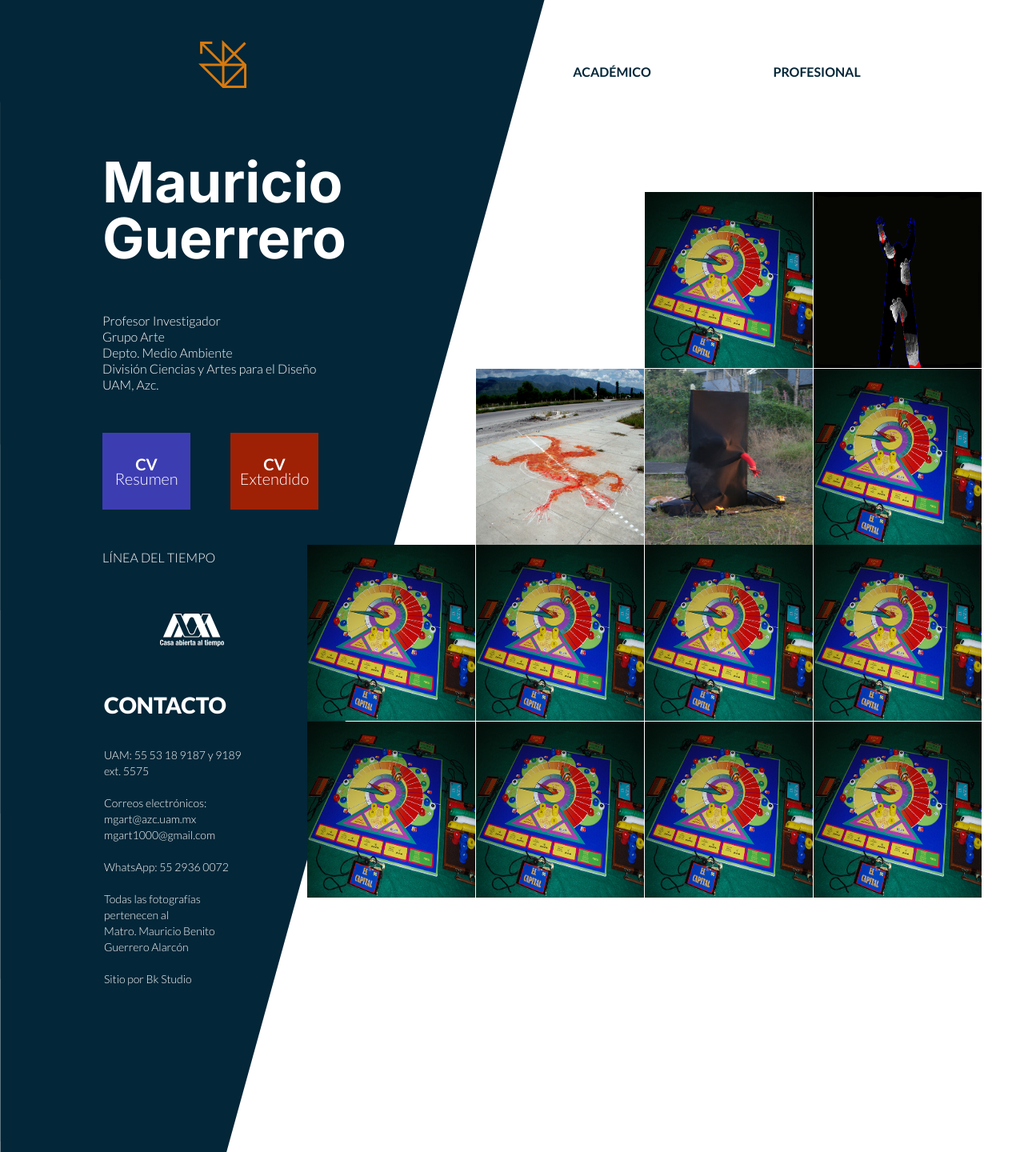
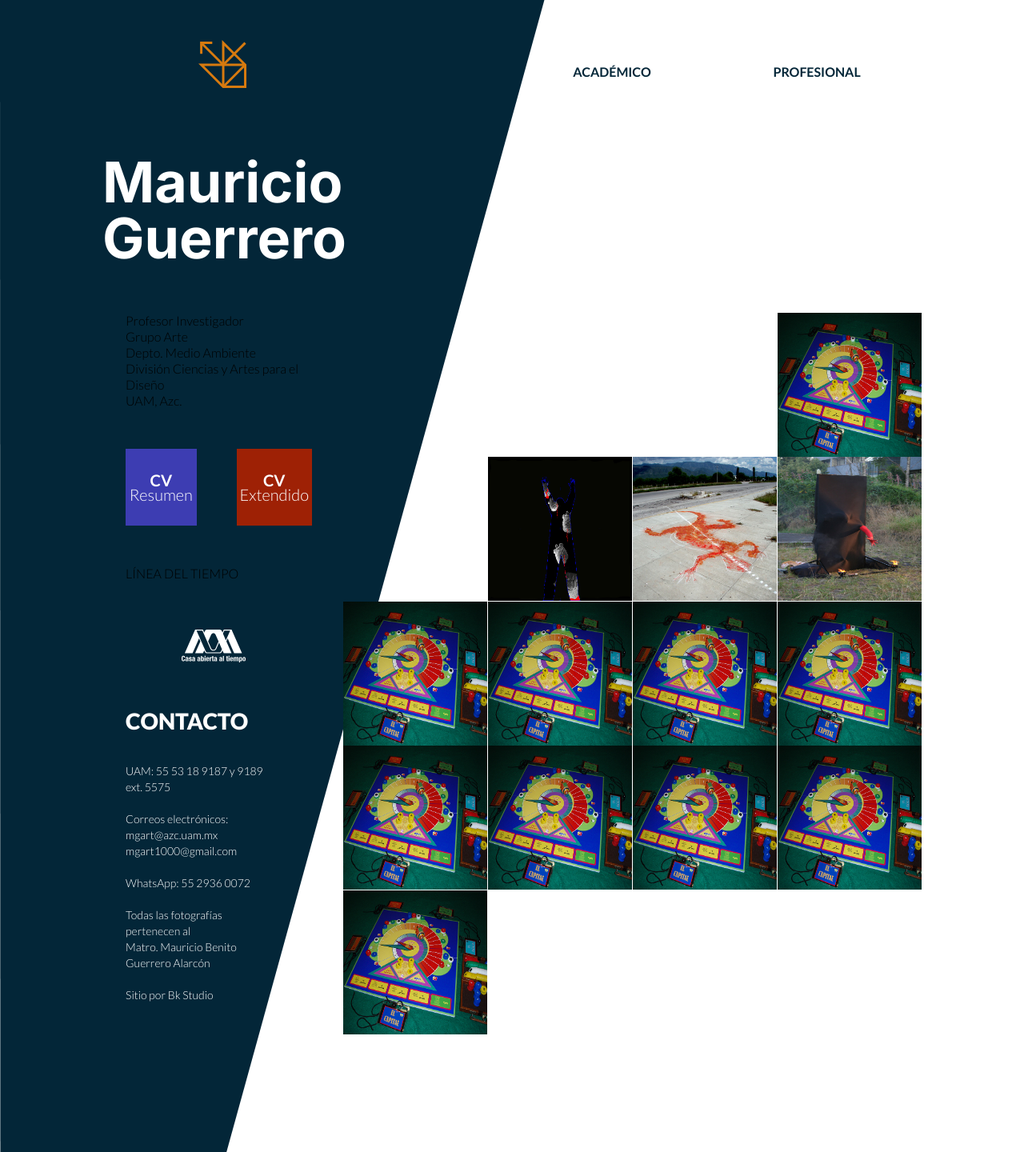
Before and after one commit to RavenAoiffe/MBGA, a PHP site: page / in a window 1280 px wide. Shown: the whole page at 80% size. Run offline with PHP 8.4, Linux system fonts and the light colour scheme.

Commit message:
Se esta corrigiendo

```diff
--- a/build/css/app.css
+++ b/build/css/app.css
@@ -5,6 +5,14 @@
 /****layout******/
 .size-14 {
   font-size: 14px; }
+
+@media (min-width: 0) {
+  .display-tablet {
+    display: none; } }
+
+@media (min-width: 768px) {
+  .display-tablet {
+    display: block; } }
 
 html {
   font-size: 62.5%;
@@ -39,11 +47,8 @@ picture {
 
 @media (min-width: 0) {
   .columnas {
-    display: block;
-    grid-template-columns: repeat(1, 1fr);
-    grid-gap: 10px;
-    grid-row-gap: 10px;
-    padding: 0; }
+    display: flex;
+    flex-direction: column; }
   nav .logo-nombre {
     display: flex; }
     nav .logo-nombre h2 {
@@ -80,37 +85,26 @@ picture {
     gap: 1.5rem;
     flex-direction: row; }
     .logo-nombre img {
-      width: 6rem; }
-  .footer {
-    background-color: #032638;
-    width: 100%;
-    padding: 4rem 9rem; }
-    .footer p, .footer a {
-      color: #ffffff !important; } }
+      width: 6rem; } }
 
 @media (min-width: 480px) {
-  .footer {
-    padding: 4rem; }
   .textos-interiores p, .textos-interiores a {
     color: #ffffff;
     line-height: 2rem; } }
 
 @media (min-width: 768px) {
+  .columnas {
+    flex-direction: row; }
   h2 {
     color: #ffffff; }
   .columnas {
-    display: block;
+    display: grid;
     grid-template-columns: repeat(2, 1fr);
     grid-gap: 10px;
     grid-row-gap: 10px;
     padding: 0; } }
 
 @media (min-width: 1100px) {
-  .footer {
-    width: 100%;
-    padding: 4rem 9rem; }
-    .footer p, .footer a {
-      color: #ffffff !important; }
   .menu-movil {
     display: none; }
   .enlaces {
@@ -127,10 +121,6 @@ picture {
   .enlaces {
     display: flex;
     max-height: 10rem; } }
-
-@media (min-width: 1100px) {
-  .footer {
-    background-color: transparent; } }
 
 .textos-interiores h3 {
   color: #ffffff;
@@ -163,7 +153,9 @@ picture {
 .textos-interiores img {
   max-width: 12rem; }
 
+@media (min-width: 920px) {
   .diagonal {
+    visibility: 1;
     position: absolute;
     top: 0;
     left: 0;
@@ -172,68 +164,37 @@ picture {
     height: 180%;
     background-image: url("../img/diagonal.svg");
     background-size: cover;
-  width: 100%; }
+    width: 100%; } }
 
 @media (min-width: 1200px) {
   .textos-interiores img {
     margin-left: 5rem;
     padding: 2rem; } }
 
-@media (max-width: 768px) and (max-width: 1200px) {
+@media (min-width: 768px) {
   .textos-interiores p, .textos-interiores a {
     color: #ffffff;
     line-height: 2rem; } }
 
-@media (min-width: 320px) and (max-width: 768px) {
+@media (min-width: 0) {
   .textos-interiores p, .textos-interiores a {
     color: #000000; }
   .diagonal {
-    display: none; } }
+    visibility: 0; } }
 
-@media (max-width: 768px) and (max-width: 1200px) {
+@media (min-width: 0) {
   .grid ul {
     display: inline-grid;
     grid-template-columns: repeat(2, 1fr);
     grid-gap: 1px;
     grid-row-gap: 0.5px;
-    padding: 0; } }
-
-@media (min-width: 768px) and (max-width: 1200px) {
-  .grid ul {
-    display: inline-grid;
-    grid-template-columns: repeat(3, 1fr);
-    grid-gap: 1px;
-    grid-row-gap: 0.5px;
-    padding: 0; } }
-
-@media (min-width: 1200px) {
-  .grid ul {
-    margin-top: 4rem;
-    display: inline-grid;
-    grid-template-columns: repeat(4, 1fr);
-    grid-gap: 1px;
-    grid-row-gap: 0.5px;
-    padding: 0; } }
-
-.grid ul {
+    padding: 0;
+    margin: 0;
     list-style: none; }
     .grid ul li {
       position: relative; }
-    @media (min-width: 1200px) {
-      .grid ul li img {
-        width: 21rem;
-        height: 22rem; } }
       .grid ul li:hover .overlay {
         display: block; }
-
-@media (min-width: 1200px) {
-  .grid {
-    list-style: none;
-    position: absolute;
-    top: 25%;
-    right: 10%;
-    max-width: 768px; } }
-
   .overlay {
     display: none; }
     .overlay p {
@@ -242,7 +203,6 @@ picture {
       position: absolute;
       transform: translate(-50%, -50%);
       font-weight: 600; }
-
   .overlayMorado {
     background-color: #a38cb5;
     color: #ffffff;
@@ -250,7 +210,6 @@ picture {
     top: 0;
     width: 100%;
     height: 100%; }
-
   .overlayAzulRey {
     background-color: #030845;
     color: #ffffff;
@@ -258,11 +217,60 @@ picture {
     top: 0;
     width: 100%;
     height: 100%; }
-
   .overlayNaranja {
     background-color: #c55428;
     color: #ffffff;
     position: absolute;
     top: 0;
     width: 100%;
-  height: 100%; }
+    height: 100%; } }
+
+@media (min-width: 480px) {
+  .grid ul {
+    float: right; }
+    .grid ul img {
+      width: 13rem;
+      height: 13rem; } }
+
+@media (min-width: 768px) {
+  .grid ul {
+    display: inline-grid;
+    grid-template-columns: repeat(3, 1fr);
+    grid-gap: 1px;
+    grid-row-gap: 0.5px;
+    padding: 0;
+    grid-template-columns: repeat(3, 0fr); }
+    .grid ul img {
+      width: 18rem;
+      height: 18rem; } }
+
+@media (min-width: 1200px) {
+  .grid ul {
+    display: inline-grid;
+    grid-template-columns: repeat(4, 1fr);
+    grid-gap: 1px;
+    grid-row-gap: 0.5px;
+    padding: 0; } }
+
+.footer {
+  width: 100%;
+  padding: 4rem 0; }
+  .footer p, .footer a {
+    color: #ffffff; }
+  .footer .columna-derecha {
+    float: left;
+    width: 20%;
+    position: absolute;
+    top: 100%; }
+
+.footer-movil {
+  display: block;
+  background-color: #032638;
+  margin-top: 4rem;
+  padding: 4rem 0; }
+  .footer-movil p, .footer-movil a {
+    color: #ffffff; }
+
+@media (min-width: 768px) {
+  .footer-movil {
+    display: none; } }
--- a/index.html
+++ b/index.html
@@ -33,8 +33,8 @@
             </div>
         </div>
     </nav>
-    <div class="columnas">
-        <div class="columna-derecha">
+    <div class="columnas contenedor">
+        <div class="columna">
             <div class="textos-interiores contenedor">
                 <p>
                     Profesor Investigador <br>
@@ -57,11 +57,33 @@
                     LÍNEA DEL TIEMPO
                 </p>
             </div>
+            <div class="footer display-tablet">
+                <div class="textos-interiores contenedor ">
+          <img src="build/img/logos/uam.svg" alt="UAM">
+          <h3>Contacto</h3>
+          <p class="size-14">
+              UAM: 55 53 18 9187 y 9189 <br>
+              ext. 5575 <br><br>
+
+              Correos electrónicos: <br>
+              <a href="mailto:mgart@azc.uam.mx">mgart@azc.uam.mx</a> <br>
+              <a href="mailto:mgart1000@gmail.com">mgart1000@gmail.com</a>
+              <br><br>
+
+              WhatsApp: 55 2936 0072 <br><br>
+
+              Todas las fotografías <br> pertenecen al <br> Matro. Mauricio Benito <br> Guerrero Alarcón
+              <br><br>Sitio por <a href="#" target="_blank" rel="noopener noreferrer">Bk Studio</a>
+          </p>
+
+          </div>
+      </div>
         </div>
-        <div class="columna-izquierda">
+        <div class="columna">
             <!-- Aquí va a ir el grid-->
-            <div class="grid contenedor">
+            <div class="grid">
                 <ul>
+                    <li></li>
                     <li></li>
                     <li></li>
                     <li>
@@ -75,7 +97,10 @@
                             </div>
                         </a>
                     </li>
-                    <li>
+                </ul>
+                <ul>
+                     <li></li>
+                     <li>
                         <img src="build/img/proyectos/espalda.jpg" alt="tablero">
                         <div class="overlay overlayAzulRey">
                             <p>
@@ -84,7 +109,6 @@
                             </p>
                         </div>
                     </li>
-                    <li></li>
                     <li>
                         <img src="build/img/proyectos/138.jpg" alt="tablero">
                         <div class="overlay overlayNaranja">
@@ -134,10 +158,8 @@
             </div>
         </div>
     </div>
-
-    <div class="columnas">
-        <div class="columna-derecha">
-              <div class="textos-interiores contenedor footer">
+    <div class="footer-movil">
+        <div class="textos-interiores contenedor ">
         <img src="build/img/logos/uam.svg" alt="UAM">
         <h3>Contacto</h3>
         <p class="size-14">
@@ -154,12 +176,9 @@
             Todas las fotografías <br> pertenecen al <br> Matro. Mauricio Benito <br> Guerrero Alarcón
             <br><br>Sitio por <a href="#" target="_blank" rel="noopener noreferrer">Bk Studio</a>
         </p>
-    </div>
 
-        </div>
-    </div>
-
-
+  </div>
+</div>
     <div class="diagonal"></div>
 </body>
 
--- a/src/scss/app.scss
+++ b/src/scss/app.scss
@@ -7,3 +7,4 @@
 @import "layout/nav";
 @import "layout/index";
 @import "layout/grid";
+@import 'layout/footer';
--- a/src/scss/base/_mixins.scss
+++ b/src/scss/base/_mixins.scss
@@ -3,30 +3,30 @@
 }
 
 @mixin telefono{
-    @media (min-width: $telefono) and (max-width:$tablet){
+    @media (min-width:0){
         @content;
     }
 }
+@mixin telefono_largo{
+    @media (min-width:$telefono) {
+        @content;
+    }
+}
+
 @mixin tablet{
-    @media (max-width: $tablet) and (max-width: $desktop)  {
+    @media (min-width:$tablet) {
         @content;
     }
 }
 
 @mixin desktop{
-    @media (max-width: $desktop) {
-        @content;
-    }
-}
-
-@mixin tabletYdesktop{
-    @media (min-width:$tablet) and (max-width: $desktop) {
+    @media (min-width:$desktop) {
         @content;
     }
 }
 
 @mixin desktop-large{
-    @media (min-width: $desktop-large) {
+    @media (min-width:$desktop-large){
         @content;
     }
 }
--- a/src/scss/base/_utilidades.scss
+++ b/src/scss/base/_utilidades.scss
@@ -1,3 +1,13 @@
 .size-14{
     font-size: 14px;
 }
+@include telefono{
+    .display-tablet{
+        display: none;
+    }
+}
+@include tablet{
+    .display-tablet{
+    display: block;
+}
+}
--- a/src/scss/base/_var.scss
+++ b/src/scss/base/_var.scss
@@ -31,7 +31,7 @@ $bold:600;
 $black:800;
 
 /*******mixins********/
-$telefono: 320px;
+$telefono: 480px;
 $tablet: 768px;
-$desktop: 1200px;
+$desktop: 920px;
 $desktop-large: 1200px;
--- /dev/null
+++ b/src/scss/layout/_footer.scss
@@ -0,0 +1,35 @@
+.footer{
+    width: 100%;
+    padding: 4rem 0;
+    p,a{
+        color: $blanco;
+    }
+
+    .columna-derecha{
+        float: left;
+        width: 20%;
+        position: absolute;
+        top: 100%;
+    }
+}
+.footer-movil{
+    display: block;
+    background-color: $azulBG;
+    margin-top: 4rem;
+    padding:4rem 0;
+    p,a{
+        color: $blanco;
+    }
+}
+@media (min-width:480px) {
+
+}
+@media (min-width:768px) {
+    .footer-movil{
+        display: none;
+    }
+}
+
+@media (min-width:1200px) {
+
+}
--- a/src/scss/layout/_grid.scss
+++ b/src/scss/layout/_grid.scss
@@ -1,52 +1,17 @@
-@include tablet{
+@include telefono{
+
     .grid{
+
         ul{
             @include grid(inline-grid,2,1px,.5px);
-        }
-    }
- }
-
-@include tabletYdesktop{
-   .grid{
-       ul{
-            @include grid(inline-grid,3,1px,.5px);
-       }
-   }
-}
-
-@include desktop-large{
-    .grid{
-        ul{
-            margin-top:4rem;
-            @include grid(inline-grid,4,1px,.5px);
-        }
-    }
-
-}
-
-.grid{
-    ul{
+            margin:0;
             list-style: none;
             li{
                 position:relative;
-            img{
-
-                @include desktop-large{
-                   width: 21rem;
-                   height: 22rem;
-                }
-            }
                 &:hover .overlay{
                     display: block;
                 }
             }
-    }
-    @include desktop-large{
-        list-style: none;
-        position: absolute;
-        top: 25%;
-        right: 10%;
-        max-width: 768px;
         }
     }
     .overlay{
@@ -68,3 +33,40 @@
     .overlayNaranja{
         @include OverlayBackgroundColor($durazno);
     }
+}
+
+
+@include telefono_largo{
+    .grid{
+        ul{
+            float:right;
+             img{
+                width: 13rem;
+                height: 13rem;
+            }
+        }
+    }
+ }
+
+@include tablet{
+   .grid{
+       ul{
+            @include grid(inline-grid,3,1px,.5px);
+            grid-template-columns: repeat(3, 0fr);
+            img{
+                width: 18rem;
+                height: 18rem;
+            }
+       }
+   }
+}
+
+@include desktop-large{
+    .grid{
+        ul{
+            @include grid(inline-grid,4,1px,.5px);
+
+        }
+    }
+
+}
--- a/src/scss/layout/_index.scss
+++ b/src/scss/layout/_index.scss
@@ -33,7 +33,10 @@
 .textos-interiores img {
     max-width: 12rem;
 }
-.diagonal{
+
+@include desktop{
+    .diagonal{
+        visibility:1;
     position: absolute;
     top: 0;
     left: 0;
@@ -44,9 +47,8 @@
     background-size: cover;
     width: 100%;
 }
+}
 @include desktop-large{
-
-
     .textos-interiores img {
         margin-left: 5rem;
         padding: 2rem;
@@ -71,5 +73,5 @@
            color:$negro;
         }
     }
-    .diagonal{ display:none;}
+    .diagonal{ visibility:0;}
 }
--- a/src/scss/layout/_nav.scss
+++ b/src/scss/layout/_nav.scss
@@ -1,6 +1,7 @@
 @media (min-width:0) {
     .columnas{
-            @include grid(block,1,10px,10px)
+           display: flex;
+           flex-direction: column;
     }
     nav {
         .logo-nombre{
@@ -53,21 +54,9 @@
             width: 6rem;
         }
     }
-
-.footer{
-    background-color: $azulBG;
-    width: 100%;
-    padding: 4rem 9rem;
-    p,a{
-        color: $blanco!important;;
-    }
-}
 }
 
 @media (min-width:480px) {
-    .footer{
-        padding: 4rem;
-    }
     .textos-interiores{
         p,a{
            color:$blanco;
@@ -77,22 +66,17 @@
 }
 
 @media (min-width:768px) {
-
+    .columnas{
+        flex-direction: row;
+    }
     h2{color:$blanco;
     }
     .columnas{
-            @include grid(block,2,10px,10px)
+            @include grid(grid,2,10px,10px)
         }
 }
 
 @media (min-width:1100px) {
-    .footer{
-        width: 100%;
-        padding: 4rem 9rem;
-        p,a{
-            color: $blanco!important;;
-        }
-    }
     .menu-movil{
         display: none;
     }
@@ -118,10 +102,3 @@
         max-height: 10rem;
     }
 }
-
-
-@media (min-width:1100px) {
-    .footer{
-        background-color: transparent;
-    }
-}
```
Lines whose indentation alone changed are shown as unchanged.
